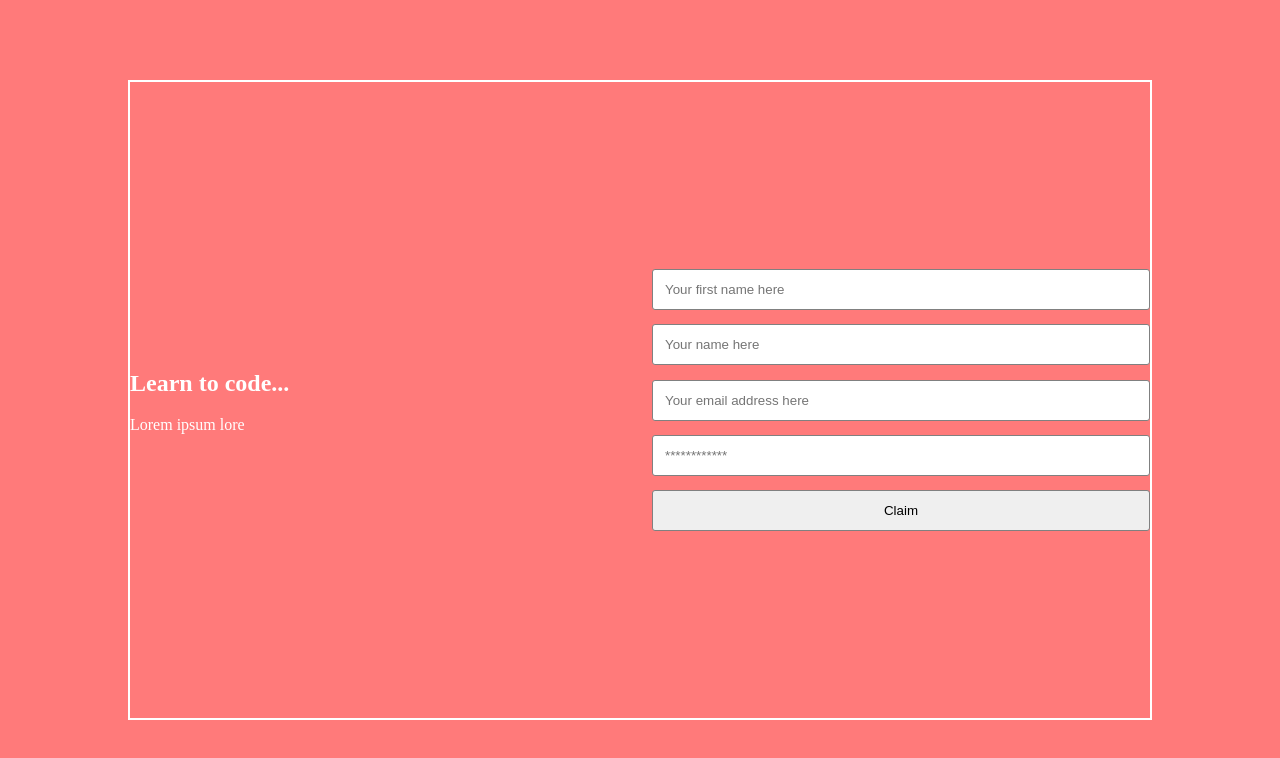
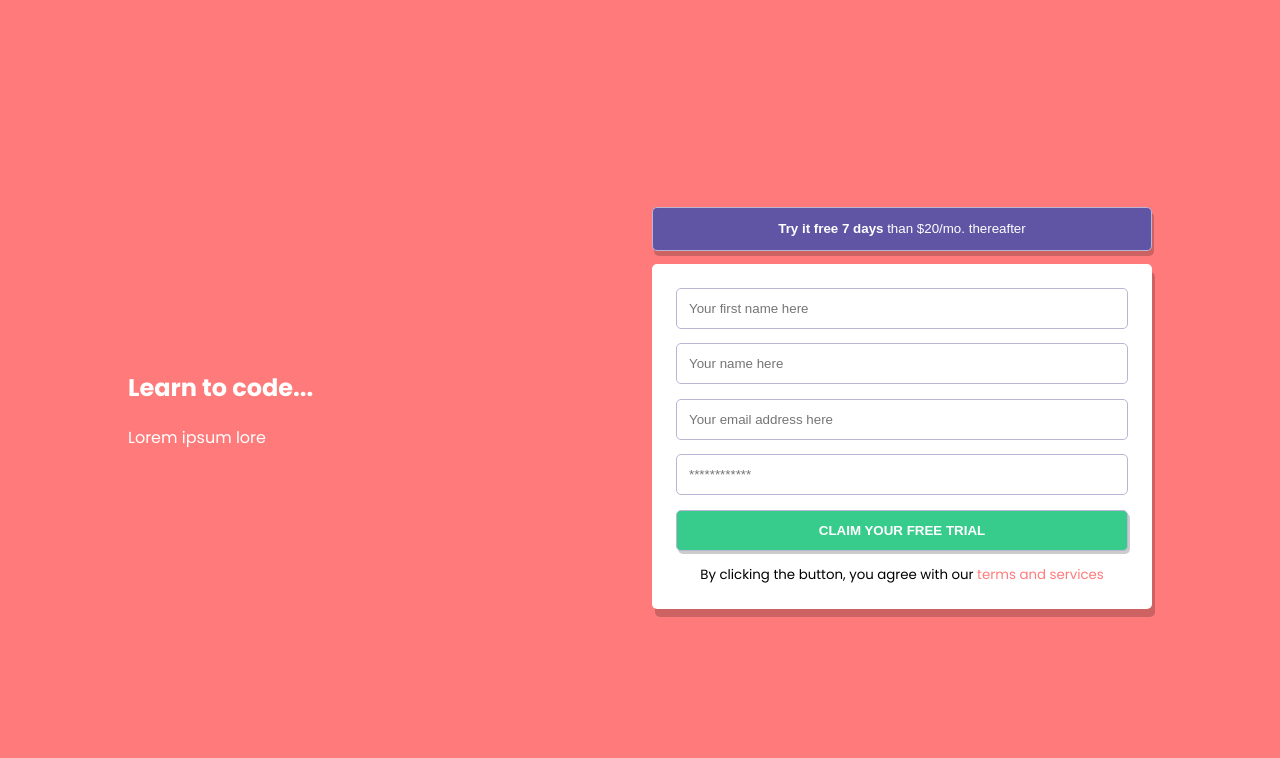
Before and after one commit to Bam92/signup-form, a plain HTML site: page index.html in a window 1280 px wide. Drawn offline with Linux system fonts and the light colour scheme.

Commit message:
feat: structure and style the right block

```diff
--- a/css/style.css
+++ b/css/style.css
@@ -1,15 +1,28 @@
+@import url('https://fonts.googleapis.com/css2?family=Poppins:wght@100;400;500;600;700&display=swap');
+
+:root {
+    --color-red: hsl(0, 100%, 74%);
+    --color-green: hsl(154, 59%, 51%);
+    --color-blue: hsl(248, 32%, 49%);
+    --color-dark-blue: hsl(249, 10%, 26%);
+    --color-grayish-blue: hsl(246, 25%, 77%);
+}
+
 * {
     box-sizing: border-box;
 }
+
 body {
-    margin: 0;
-    background: hsl(0, 100%, 74%);
+    font-size: 16px;
+    background: var(--color-red);
     color: #fff;
     display: flex;
     align-items: center;
     justify-content: center;
     height: 100vh;
+    font-family: 'Poppins', sans-serif;
 }
+
 main {
     display: flex;
     justify-content: center;
@@ -17,28 +30,63 @@ main {
     gap: 1.5em;
     height: 80vh;
     width: 80vw;
-    border: 2px solid;
 }
 
 section {
     border-radius: 3px;
     width: 50%;
-    /* height: 100%; */
+}
+
+section:nth-child(2) > button {
+    background-color: var(--color-blue);
+    width: 100%;
+    border: 1px solid var(--color-grayish-blue);
+    border-radius: 5px;
+    padding: 1em;
+    color: #fff;
+    margin-bottom: 1em;
+    box-shadow: 2px 5px rgb(0 0 0 / 0.2);
+}
+
+#free-try-button {
+    font-weight: 700;
 }
 
 /*================
 Style for the form
 */
 form {
-    /* height: 70%; */
     gap: .9em;
     display: flex;
     flex-direction: column;
     justify-content: space-between;
+    background-color: #fff;
+    padding: 1.5em;
+    border-radius: 5px;
+    color: #000;
+    box-shadow: 3px 8px rgb(0 0 0 / 0.2);
 }
 
 input {
     padding: .9em;
-    border-radius: 3px;
-    border: 1px solid gray;
+    border-radius: 5px;
+    border: 1px solid var(--color-grayish-blue);
 }
+
+input[type="button"] {
+    background-color: var(--color-green);
+    color: #fff;
+    box-shadow: 1px 2px teal;
+    text-transform: uppercase;
+    font-weight: 600;
+    box-shadow: 2px 3px rgb(0 0 0 / 0.2);
+}
+
+small {
+    text-align: center;
+}
+
+small a {
+    color: var(--color-red);
+    text-decoration: none;
+}
--- a/index.html
+++ b/index.html
@@ -14,12 +14,17 @@
             <p>Lorem ipsum lore</p>
         </section>
         <section>
+            <button>
+                <span id="free-try-button">Try it free 7 days</span>
+                than $20/mo. thereafter
+            </button>
             <form>
                 <input type="text" placeholder="Your first name here">
                 <input type="text" placeholder="Your name here">
                 <input type="email" placeholder="Your email address here">
                 <input type="password" placeholder="************">
-                <input type="button" value="Claim">
+                <input type="button" value="Claim your free trial">
+                <small>By clicking the button, you agree with our <a href="#">terms and services</a></small>
             </form>
         </section>
     </main>
```
